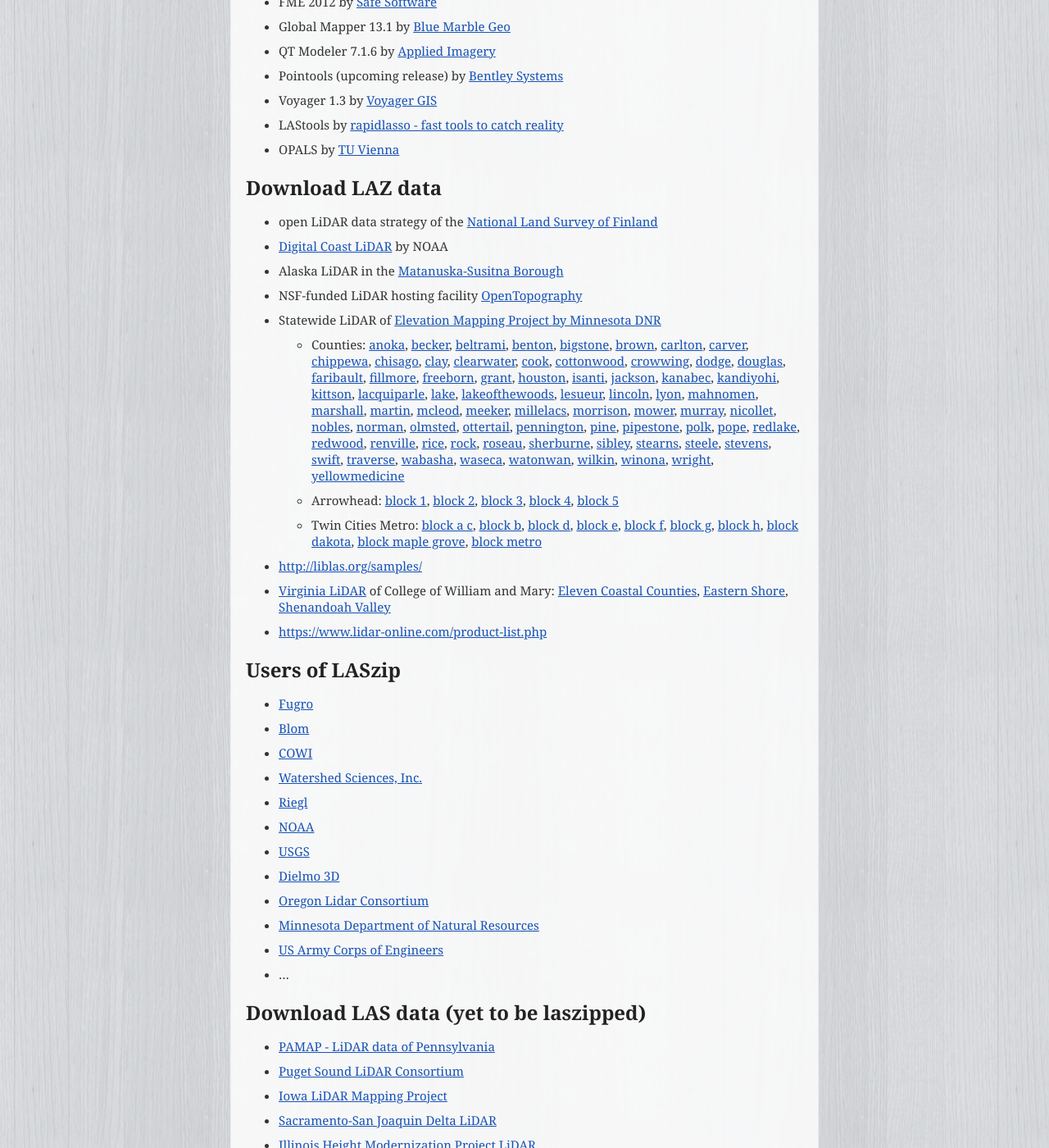
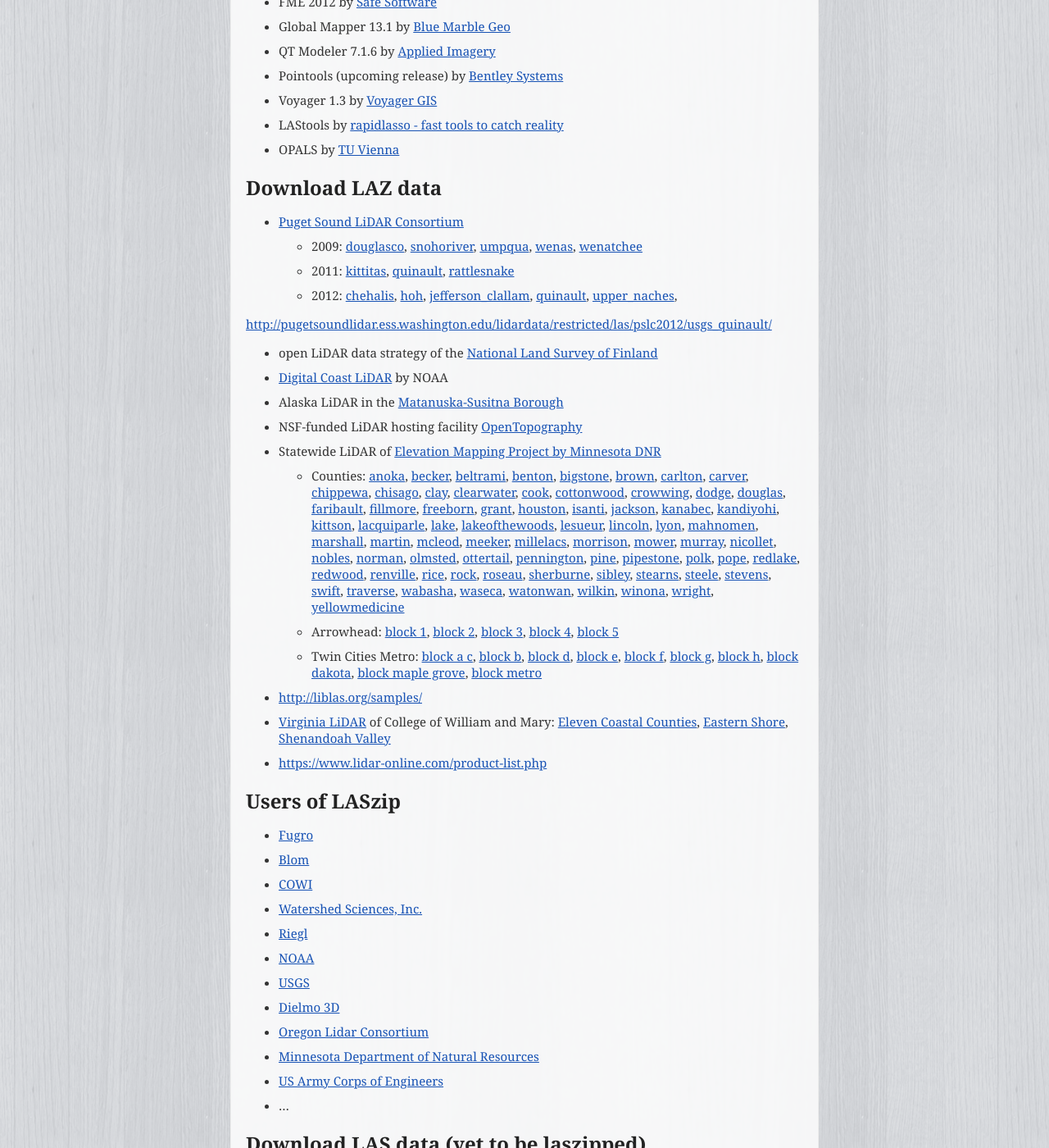
Before and after one commit to LASzip/LASzip, a Sphinx documentation site: the page built from docs/source/index.rst, in a window 1280 px wide and 1400 px high, scrolled down 1416 px. Shown: the whole window at 82% size. Built offline with Sphinx 7.4.7, drawn with Linux system fonts in a browser that asks for light colours.

Commit message:
all LAS of puget sound LiDAR consortium converted to LAZ

```diff
--- a/docs/source/index.rst
+++ b/docs/source/index.rst
@@ -90,6 +90,16 @@
 
 Download LAZ data
 ------------------------------------------------------------------------------
+* `Puget Sound LiDAR Consortium <http://pugetsoundlidar.ess.washington.edu/lidardata/>`_
+
+  * 2009: `douglasco <http://delta.ess.washington.edu/lazfiles/pslc2009/douglasco/>`_, `snohoriver <http://delta.ess.washington.edu/lazfiles/pslc2009/snohoriver/>`_, `umpqua <http://delta.ess.washington.edu/lazfiles/pslc2009/umpqua/>`_, `wenas <http://delta.ess.washington.edu/lazfiles/pslc2009/wenas/>`_, `wenatchee <http://delta.ess.washington.edu/lazfiles/pslc2009/wenatchee/>`_
+
+  * 2011: `kittitas <http://delta.ess.washington.edu/lazfiles/pslc2011/kittitas/>`_, `quinault <http://delta.ess.washington.edu/lazfiles/pslc2011/quinault/>`_, `rattlesnake <http://delta.ess.washington.edu/lazfiles/pslc2011/rattlesnake/>`_
+
+  * 2012: `chehalis <http://pugetsoundlidar.ess.washington.edu/lidardata/restricted/las/pslc2012/chehalis/>`_, `hoh <http://pugetsoundlidar.ess.washington.edu/lidardata/restricted/las/pslc2012/hoh/>`_, `jefferson_clallam <http://pugetsoundlidar.ess.washington.edu/lidardata/restricted/las/pslc2012/jefferson_clallam/>`_, `quinault <http://pugetsoundlidar.ess.washington.edu/lidardata/restricted/las/pslc2012/usgs_quinault/>`_, `upper_naches <http://pugetsoundlidar.ess.washington.edu/lidardata/restricted/las/pslc2012/upper_naches/>`_,
+
+http://pugetsoundlidar.ess.washington.edu/lidardata/restricted/las/pslc2012/usgs_quinault/
+
 * open LiDAR data strategy of the `National Land Survey of Finland <https://tiedostopalvelu.maanmittauslaitos.fi/tp/kartta?lang=en>`_
 * `Digital Coast LiDAR <http://www.csc.noaa.gov/digitalcoast/data/chartstopobathy/download>`_ by NOAA
 * Alaska LiDAR in the `Matanuska-Susitna Borough <http://matsu.gina.alaska.edu/LiDAR/Point_MacKenzie/Point_Cloud/Classified.laz/>`_
```
Also changed, not shown: other parts of docs/source/index.rst (+0 -1 lines).
